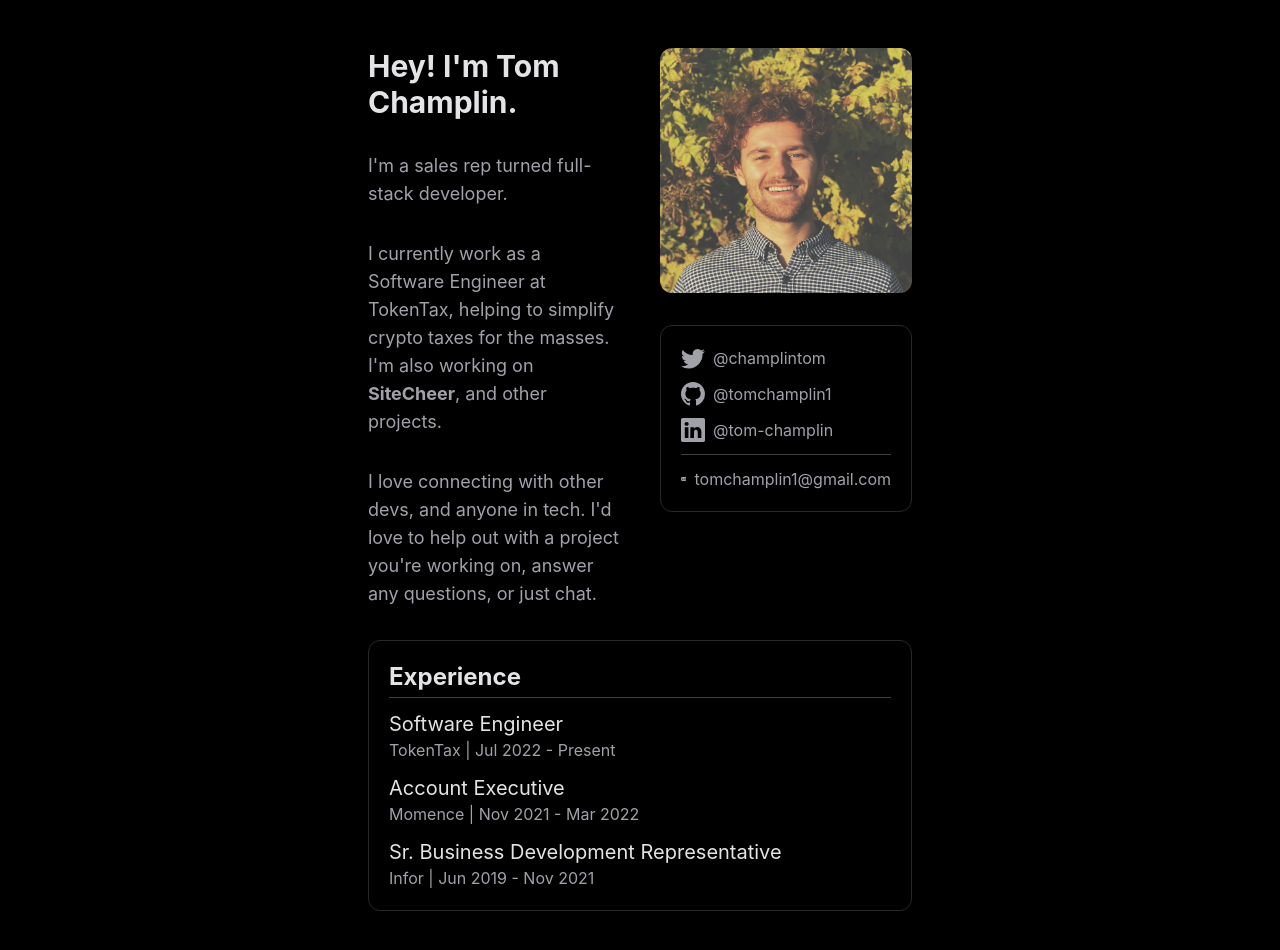
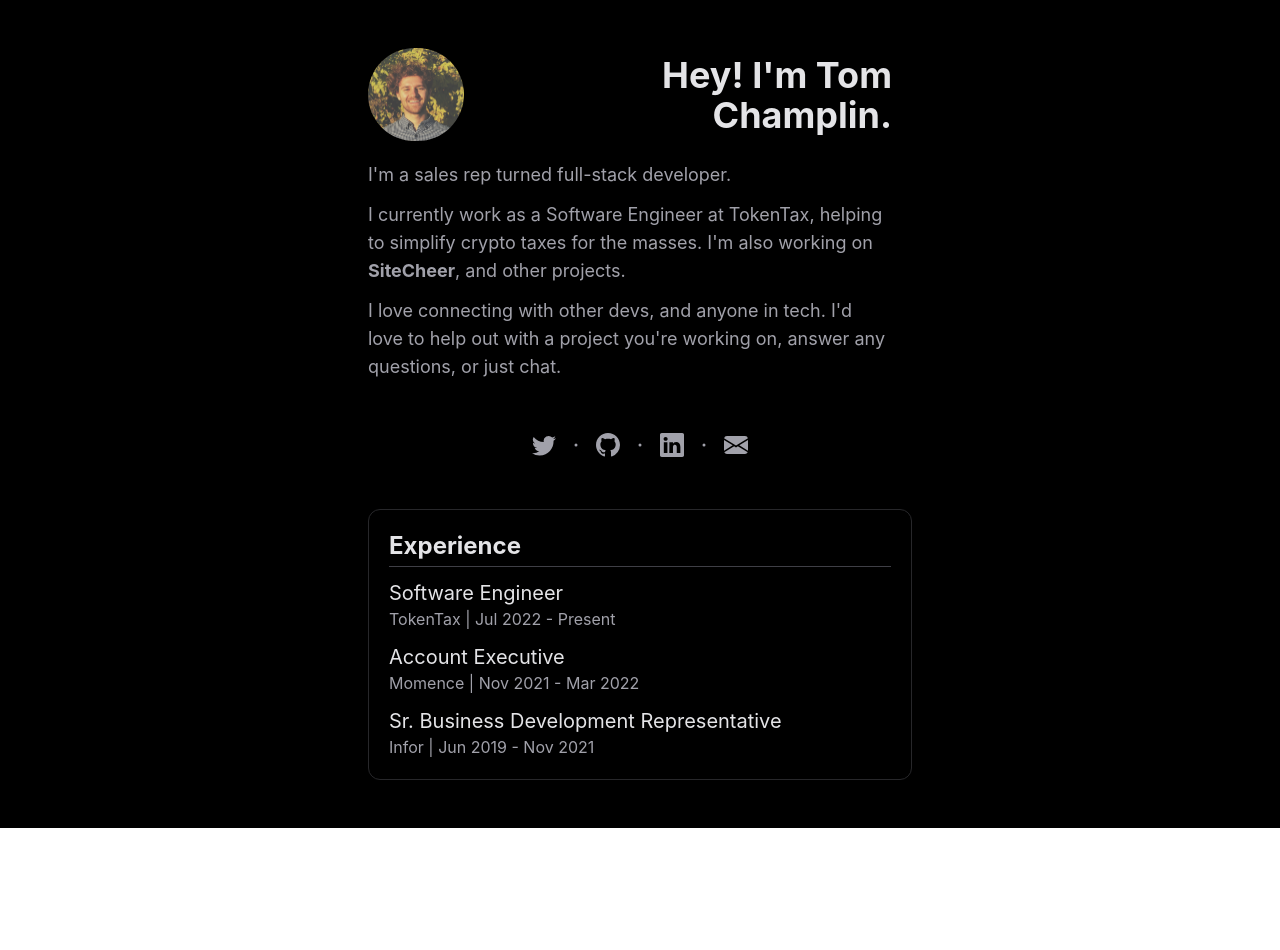
Before and after one commit to tomchamplin1/personal-site, a React (Create React App) app: page / in a window 1280 px wide. Shown: the top 950 px of the page. After the commit the page ends 828 px from the top, so only its background shows below. Built offline with nearby package versions, Linux system fonts and the light colour scheme.

Commit message:
Layout updates

```diff
--- a/public/index.html
+++ b/public/index.html
@@ -5,10 +5,7 @@
     <link rel="icon" href="%PUBLIC_URL%/favicon.ico" />
     <meta name="viewport" content="width=device-width, initial-scale=1" />
     <meta name="theme-color" content="#000000" />
-    <meta
-      name="description"
-      content="Web site created using create-react-app"
-    />
+    <meta name="description" content="Tom Champlin personal site" />
     <link rel="apple-touch-icon" href="%PUBLIC_URL%/apple-touch-icon.png" />
     <!--
       manifest.json provides metadata used when your web app is installed on a
--- a/src/App.jsx
+++ /dev/null
@@ -1,29 +0,0 @@
-import React from "react";
-import "bootstrap/dist/css/bootstrap.min.css";
-import "./App.css";
-import "./index.css";
-import Navbar from "./components/Navbar1";
-import Showcase from "./components/Showcase";
-import Cards from "./components/Cards";
-import About from "./components/About";
-import Offerings from "./components/Offerings";
-import FAQ from "./components/FAQ";
-import Who from "./components/Who";
-import Contact from "./components/Contact";
-
-function App() {
-  return (
-    <div>
-      <Navbar />
-      <Showcase />
-      <Cards />
-      <About />
-      <Offerings />
-      <FAQ />
-      <Who />
-      <Contact />
-    </div>
-  );
-}
-
-export default App;
--- a/src/components/HomeAbout.js
+++ b/src/components/HomeAbout.js
@@ -3,15 +3,22 @@
 
 export default function HomeAbout() {
   return (
-    <div class="lg:mx-40 xl:mx-80 align-left px-12 text-zinc-400 pt-12 pb-4 grid xs:grid-cols-1 lg:grid-cols-2 ">
+    <div class="lg:mx-40 xl:mx-80 align-left px-12 text-zinc-400 pb-4 pt-12">
       <div className="pr-5">
-        <h1 className="text-3xl font-bold text-zinc-200">
+        <div class="text-center lg:text-right lg:text-left self-end mx-auto my-auto flex">
+          <img
+            class="w-24 lg:mt-0 z-50 rounded-full"
+            src={headshot}
+            alt="Tom Champlin"
+          />
+          <h1 className="text-2xl xl:text-4xl font-bold text-zinc-200 my-auto ml-5">
             Hey! I'm Tom Champlin.
           </h1>
-        <p className="text-lg pt-8">
+        </div>
+        <p className="text-lg pt-5">
           I'm a sales rep turned full-stack developer.
         </p>
-        <p className="text-lg pt-8">
+        <p className="text-lg pt-3">
           I currently work as a Software Engineer at TokenTax, helping to
           simplify crypto taxes for the masses. I'm also working on{" "}
           <a href="www.sitecheer.com" className="font-bold">
@@ -19,98 +26,120 @@
           </a>
           , and other projects.
         </p>
-        <p className="text-lg pt-8">
+        <p className="text-lg pt-3">
           I love connecting with other devs, and anyone in tech. I'd love to
           help out with a project you're working on, answer any questions, or
           just chat.
         </p>
       </div>
-      <div className="lg:pl-5">
-        <div class="text-center lg:text-right lg:text-left self-end mx-auto my-auto">
-          <img
-            class="w-1/3 lg:w-full mt-8 lg:mt-0 z-50 rounded-xl"
-            src={headshot}
-            alt="Tom Champlin"
-          />
-        </div>
-        <div className="mt-8 p-5 border rounded-xl border-zinc-800">
-          <p className="flex my-auto hover:text-zinc-300">
+      <div className="mt-8 p-5 flex justify-center">
+        <div className="flex text-center justify-center align-middle">
+          <div className="flex">
+            <a
+              href="https://twitter.com/ChamplinTom"
+              target="_blank"
+              className="flex my-auto hover:text-zinc-300 my-auto"
+              rel="noreferrer"
+            >
               <svg
                 xmlns="http://www.w3.org/2000/svg"
                 width="24"
                 height="24"
                 fill="currentColor"
-              class="bi bi-twitter mr-2"
+                class="bi bi-twitter"
                 viewBox="0 0 16 16"
               >
                 <path d="M5.026 15c6.038 0 9.341-5.003 9.341-9.334 0-.14 0-.282-.006-.422A6.685 6.685 0 0 0 16 3.542a6.658 6.658 0 0 1-1.889.518 3.301 3.301 0 0 0 1.447-1.817 6.533 6.533 0 0 1-2.087.793A3.286 3.286 0 0 0 7.875 6.03a9.325 9.325 0 0 1-6.767-3.429 3.289 3.289 0 0 0 1.018 4.382A3.323 3.323 0 0 1 .64 6.575v.045a3.288 3.288 0 0 0 2.632 3.218 3.203 3.203 0 0 1-.865.115 3.23 3.23 0 0 1-.614-.057 3.283 3.283 0 0 0 3.067 2.277A6.588 6.588 0 0 1 .78 13.58a6.32 6.32 0 0 1-.78-.045A9.344 9.344 0 0 0 5.026 15z" />
               </svg>
+            </a>
+            <svg
+              xmlns="http://www.w3.org/2000/svg"
+              width="16"
+              height="16"
+              fill="currentColor"
+              class="bi bi-dot my-auto mx-3"
+              viewBox="0 0 16 16"
+            >
+              <path d="M8 9.5a1.5 1.5 0 1 0 0-3 1.5 1.5 0 0 0 0 3z" />
+            </svg>
+          </div>
+          <div className="flex">
             <a
-              href="https://twitter.com/ChamplinTom"
+              href="https://github.com/tomchamplin1"
               target="_blank"
-              className="my-auto"
+              className="flex my-auto hover:text-zinc-300"
+              rel="noreferrer"
             >
-              @champlintom
-            </a>
-          </p>
-          <p className="mt-3 flex my-auto hover:text-zinc-300">
               <svg
                 xmlns="http://www.w3.org/2000/svg"
                 width="24"
                 height="24"
                 fill="currentColor"
-              class="bi bi-github mr-2"
+                class="bi bi-github"
                 viewBox="0 0 16 16"
               >
                 <path d="M8 0C3.58 0 0 3.58 0 8c0 3.54 2.29 6.53 5.47 7.59.4.07.55-.17.55-.38 0-.19-.01-.82-.01-1.49-2.01.37-2.53-.49-2.69-.94-.09-.23-.48-.94-.82-1.13-.28-.15-.68-.52-.01-.53.63-.01 1.08.58 1.23.82.72 1.21 1.87.87 2.33.66.07-.52.28-.87.51-1.07-1.78-.2-3.64-.89-3.64-3.95 0-.87.31-1.59.82-2.15-.08-.2-.36-1.02.08-2.12 0 0 .67-.21 2.2.82.64-.18 1.32-.27 2-.27.68 0 1.36.09 2 .27 1.53-1.04 2.2-.82 2.2-.82.44 1.1.16 1.92.08 2.12.51.56.82 1.27.82 2.15 0 3.07-1.87 3.75-3.65 3.95.29.25.54.73.54 1.48 0 1.07-.01 1.93-.01 2.2 0 .21.15.46.55.38A8.012 8.012 0 0 0 16 8c0-4.42-3.58-8-8-8z" />
               </svg>
+            </a>
+            <svg
+              xmlns="http://www.w3.org/2000/svg"
+              width="16"
+              height="16"
+              fill="currentColor"
+              class="bi bi-dot my-auto mx-3"
+              viewBox="0 0 16 16"
+            >
+              <path d="M8 9.5a1.5 1.5 0 1 0 0-3 1.5 1.5 0 0 0 0 3z" />
+            </svg>
+          </div>
+          <div className="flex">
             <a
-              href="https://github.com/tomchamplin1"
-              className="my-auto"
+              href="https://www.linkedin.com/in/tom-champlin/"
               target="_blank"
+              className="flex my-auto hover:text-zinc-300"
+              rel="noreferrer"
             >
-              @tomchamplin1
-            </a>
-          </p>
-          <p className="mt-3 flex my-auto hover:text-zinc-300">
               <svg
                 xmlns="http://www.w3.org/2000/svg"
                 width="24"
                 height="24"
                 fill="currentColor"
-              class="bi bi-linkedin mr-2"
+                class="bi bi-linkedin"
                 viewBox="0 0 16 16"
               >
                 <path d="M0 1.146C0 .513.526 0 1.175 0h13.65C15.474 0 16 .513 16 1.146v13.708c0 .633-.526 1.146-1.175 1.146H1.175C.526 16 0 15.487 0 14.854V1.146zm4.943 12.248V6.169H2.542v7.225h2.401zm-1.2-8.212c.837 0 1.358-.554 1.358-1.248-.015-.709-.52-1.248-1.342-1.248-.822 0-1.359.54-1.359 1.248 0 .694.521 1.248 1.327 1.248h.016zm4.908 8.212V9.359c0-.216.016-.432.08-.586.173-.431.568-.878 1.232-.878.869 0 1.216.662 1.216 1.634v3.865h2.401V9.25c0-2.22-1.184-3.252-2.764-3.252-1.274 0-1.845.7-2.165 1.193v.025h-.016a5.54 5.54 0 0 1 .016-.025V6.169h-2.4c.03.678 0 7.225 0 7.225h2.4z" />
               </svg>
+            </a>
+            <svg
+              xmlns="http://www.w3.org/2000/svg"
+              width="16"
+              height="16"
+              fill="currentColor"
+              class="bi bi-dot my-auto mx-3"
+              viewBox="0 0 16 16"
+            >
+              <path d="M8 9.5a1.5 1.5 0 1 0 0-3 1.5 1.5 0 0 0 0 3z" />
+            </svg>
+          </div>
+          <div className="flex">
             <a
-              href="https://www.linkedin.com/in/tom-champlin/"
-              className="my-auto"
+              href="https://mail.google.com/mail/?view=cm&fs=1&to=tomchamplin1@gmail.com"
               target="_blank"
+              rel="noreferrer"
+              className="flex my-auto hover:text-zinc-300"
             >
-              @tom-champlin
-            </a>
-          </p>
-          <hr class="mt-3 h-px bg-zinc-700 border-0" />
-          <p className="mt-3 flex my-auto hover:text-zinc-300">
               <svg
                 xmlns="http://www.w3.org/2000/svg"
                 width="24"
                 height="24"
                 fill="currentColor"
-              class="bi bi-envelope-fill mr-2"
+                class="bi bi-envelope-fill"
                 viewBox="0 0 16 16"
               >
                 <path d="M.05 3.555A2 2 0 0 1 2 2h12a2 2 0 0 1 1.95 1.555L8 8.414.05 3.555ZM0 4.697v7.104l5.803-3.558L0 4.697ZM6.761 8.83l-6.57 4.027A2 2 0 0 0 2 14h12a2 2 0 0 0 1.808-1.144l-6.57-4.027L8 9.586l-1.239-.757Zm3.436-.586L16 11.801V4.697l-5.803 3.546Z" />
               </svg>
-            <a
-              href="https://mail.google.com/mail/?view=cm&fs=1&to=tomchamplin1@gmail.com"
-              className="my-auto"
-              target="_blank"
-            >
-              tomchamplin1@gmail.com
             </a>
-          </p>
+          </div>
         </div>
       </div>
     </div>
--- a/src/pages/Home.js
+++ b/src/pages/Home.js
@@ -10,7 +10,7 @@
 
 export default function Home() {
   return (
-    <div className="bg-black">
+    <div className="bg-black min-h-screen ">
       {/* <Navbar /> */}
       <HomeAbout />
       <Experience />
```
Lines whose indentation alone changed are shown as unchanged.
